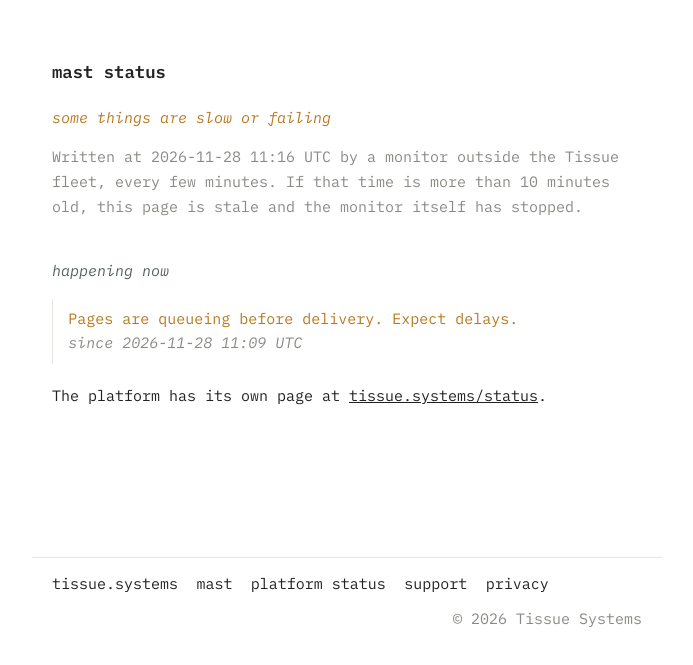
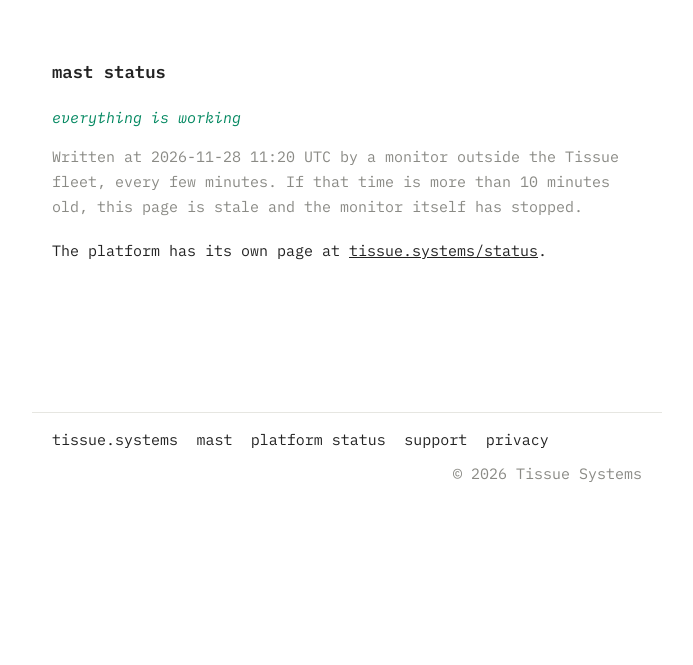
Before and after one commit to tissue-systems/mast-status, a plain HTML site: page index.html in a window 1280 px wide. Shown: the part 85-750 px from the top of the page, without its empty margins (293-986 px from the left). Drawn offline with Linux system fonts and the light colour scheme.

Commit message:
status changed

```diff
--- a/index.html
+++ b/index.html
@@ -50,12 +50,9 @@ a:focus-visible{outline:2px solid currentColor;outline-offset:2px}
 <header class="hdr"><div class="inner"><a class="logo" href="https://tissue.systems/"><svg width="18" height="18" viewBox="0 0 100 100" xmlns="http://www.w3.org/2000/svg" aria-hidden="true"><circle cx="22" cy="22" r="22" fill="#7cd1f7"/><circle cx="78" cy="22" r="22" fill="#addcb9"/><circle cx="22" cy="78" r="22" fill="#addcb9"/><circle cx="78" cy="78" r="20" fill="none" stroke="#00b57e" stroke-width="4"/></svg><span class="wm">tissue</span></a><span class="tagline">mast status</span><nav aria-label="Primary"><a href="https://tissue.systems/mast">mast</a><a href="https://tissue.systems/status">platform status</a><a href="https://tissue.systems/support">support</a></nav></div></header>
 <main class="content">
 <h1>mast status</h1>
-<p id="headline" class="claim state-degraded" data-rendered="1795864562" data-stale-min="10">some things are slow or failing</p>
-<p class="meta">Written at 2026-11-28 11:16 UTC by a monitor outside the Tissue fleet, every few minutes. If that time is more than 10 minutes old, this page is stale and the monitor itself has stopped.</p>
+<p id="headline" class="claim state-ok" data-rendered="1795864801" data-stale-min="10">everything is working</p>
+<p class="meta">Written at 2026-11-28 11:20 UTC by a monitor outside the Tissue fleet, every few minutes. If that time is more than 10 minutes old, this page is stale and the monitor itself has stopped.</p>
 <p id="stale-note" class="stale" hidden>This page has not been rewritten for over 10 minutes. What it says below may be out of date.</p>
-<h2>happening now</h2><ul class="rail">
-<li class="state-degraded">Pages are queueing before delivery. Expect delays.<span class="when">since 2026-11-28 11:09 UTC</span></li>
-</ul>
 <p>The platform has its own page at <a href="https://tissue.systems/status">tissue.systems/status</a>.
 </p>
 <script>
```
